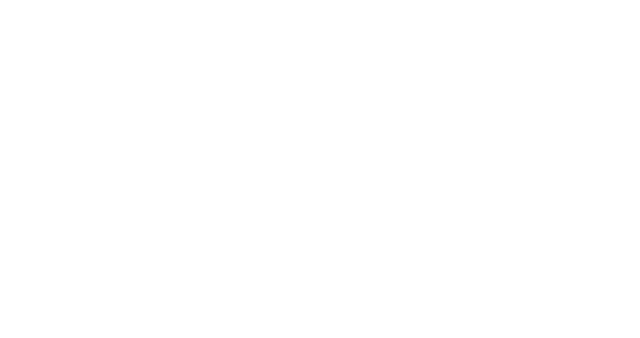
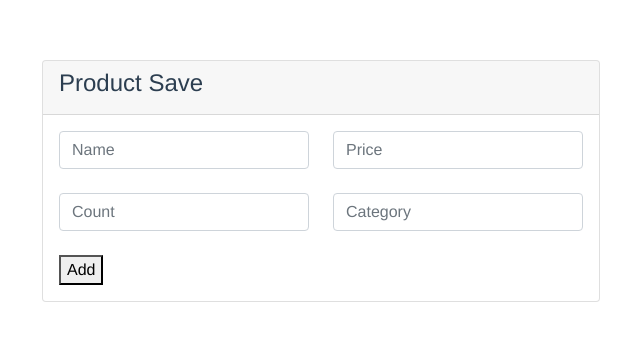
Before and after one commit to dzgntutar/vue-and-golang-data-grid-workshop, a Vue app in the folder ui/: page /addProduct in a window 1280 px wide. Shown: the top 338 px of the page, without its empty margins (319-959 px from the left). Built offline with nearby package versions, Linux system fonts and the light colour scheme.

Commit message:
add form and router config

```diff
--- a/ui/src/App.vue
+++ b/ui/src/App.vue
@@ -1,5 +1,5 @@
 <template>
-  <div id="app">
+  <div id="app" class="container">
     <router-view></router-view>
   </div>
 </template>
--- /dev/null
+++ b/ui/src/components/product/productAdd.vue
@@ -0,0 +1,50 @@
+<template>
+  <div class="card myCard">
+    <div class="card-header">
+      <h4>Product Save</h4>
+    </div>
+    <div class="card-body">
+      <div class="row">
+        <div class="col">
+          <input type="text" class="form-control" placeholder="Name">
+        </div>
+        <div class="col">
+          <input type="number" class="form-control" placeholder="Price">
+        </div>
+      </div>
+      <br>
+      <div class="row">
+        <div class="col">
+          <input type="text" class="form-control" placeholder="Count">
+        </div>
+        <div class="col">
+          <input type="text" class="form-control" placeholder="Category">
+        </div>
+      </div>
+      <br>
+      <div class="row">
+        <div class="col">
+          <button>Add</button>
+        </div>
+
+      </div>
+    </div>
+
+  </div>
+</template>
+
+<script>
+export default {
+  name: "productAdd"
+}
+</script>
+
+<style scoped>
+.myCard {
+  width: 50% !important;
+  display: grid;
+  /*place-content: center;*/
+  margin-left: auto;
+  margin-right: auto;
+}
+</style>
--- a/ui/src/router/router.js
+++ b/ui/src/router/router.js
@@ -2,6 +2,7 @@ import  Vue from  "vue"
 import VueRouter from "vue-router";
 
 import Home from "@/components/pages/Home";
+import productAdd from "@/components/product/productAdd";
 
 Vue.use(VueRouter)
 
@@ -11,6 +12,10 @@ const routes = [
     {
         path:"/",
         component:Home
+    },
+    {
+        path: "/addProduct",
+        component: productAdd
     }
 ]
 
```
